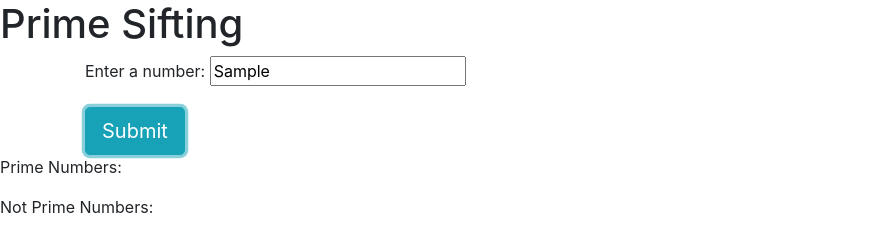
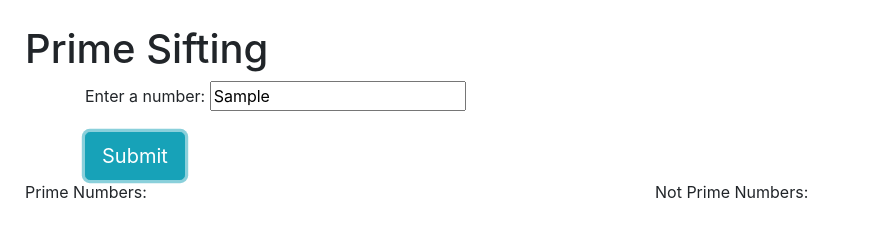
Before and after one commit to web1221/FT-PrimeSifting-oct29, a plain HTML site: page index.html in a window 1280 px wide. Both pictures are taken after typing "Sample" into the empty fields and a click on the button "Submit". Shown: the whole page, without its empty margins (0-869 px from the left). Drawn offline with nearby package versions, Linux system fonts and the light colour scheme.

Commit message:
add col, and clean up js

```diff
--- a/css/styles.css
+++ b/css/styles.css
@@ -1,3 +1,7 @@
 .results {
   display: none;
 }
+
+body {
+  margin: 25px;
+}
--- a/index.html
+++ b/index.html
@@ -18,12 +18,17 @@
       </form>
     </div>
     <div class="results">
+      <div class="row">
+        <div class="col-md-6">
           <p id="primeParagraph">Prime Numbers: </p>
           <ul id="primes">
           </ul>
+        </div>
+        <div class="col-md-6">
           <p class="notPrimeParagraph">Not Prime Numbers: </p>
           <ul id="notPrimes">
           </ul>
+        </div>
     </div>
     <script src="https://cdnjs.cloudflare.com/ajax/libs/jquery/3.4.1/jquery.js" charset="utf-8"></script>
     <script src="js/scripts.js" charset="utf-8"></script>
--- a/js/scripts.js
+++ b/js/scripts.js
@@ -9,7 +9,7 @@ $(document).ready(function(){
       numbers.push(i);
     }
 
-    numbers.forEach(function(number, i){
+    numbers.forEach(function(number){
       if (number % 2 === 0 && number != 2){
         notPrimes.push(number);
       } else if (number % 3 === 0 && number != 3){
@@ -24,10 +24,6 @@ $(document).ready(function(){
         primeNumbers.push(number);
       }
     });
-    // primeNumbers.shift();
-    // notPrimes.unshift(1);
-    console.log("Not Primes: ", notPrimes);
-    console.log("Primes: ", primeNumbers);
     primeNumbers.forEach(function(number){
       $('#primes').append("<li>" + number + "</li>");
     })
```
Lines whose indentation alone changed are shown as unchanged.
